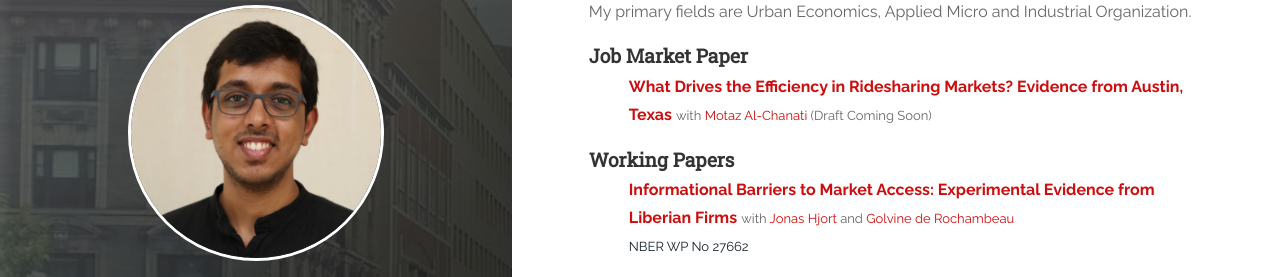
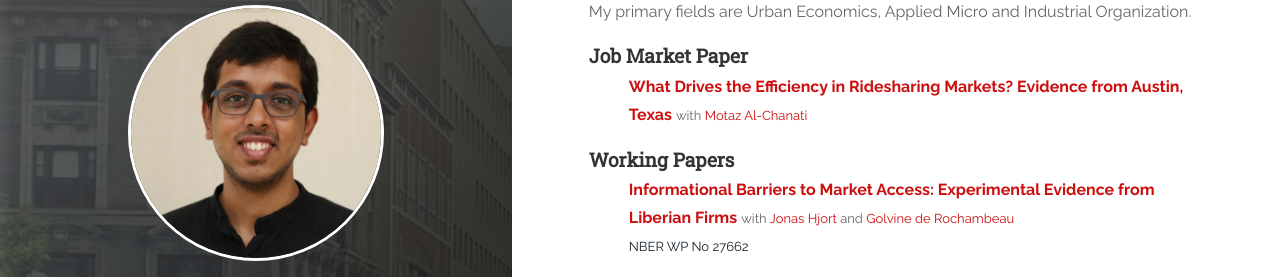
Before and after one commit to vinayakiyer/vinayakiyer.github.io, a Jekyll site: the page built from _posts/2018-06-13-research.markdown, in a window 1280 px wide. Shown: the part 129-406 px from the top of the page. Built offline with Jekyll 4.4.1, drawn with Linux system fonts in a browser that asks for light colours.

Commit message:
Update 2018-06-13-research.markdown

```diff
--- a/_posts/2018-06-13-research.markdown
+++ b/_posts/2018-06-13-research.markdown
@@ -20,7 +20,7 @@ tags: [jekyll]
 -->
 <h4 id="working-papers"><strong>Job Market Paper</strong></h4>
 <ul>
-  <p><b><font size="3"><span style="color:#505050;"><strong><a href="{{ site.baseurl }}/files/Iyer_JMP.pdf" style="color:#cc0e0e;" target="_blank">What Drives the Efficiency in Ridesharing Markets? Evidence from Austin, Texas</a></strong></span></font> <font size="2">with <a href="https://motazac.github.io/" style="color:#cc0e0e;" target="_blank">Motaz Al-Chanati</a> (Draft Coming Soon) </font></b></p></ul>
+  <p><b><font size="3"><span style="color:#505050;"><strong><a href="{{ site.baseurl }}/files/Iyer_JMP.pdf" style="color:#cc0e0e;" target="_blank">What Drives the Efficiency in Ridesharing Markets? Evidence from Austin, Texas</a></strong></span></font> <font size="2">with <a href="https://motazac.github.io/" style="color:#cc0e0e;" target="_blank">Motaz Al-Chanati</a> </font></b></p></ul>
 
 <h4 id="working-papers"><strong>Working Papers</strong></h4>
 <ul>
```
